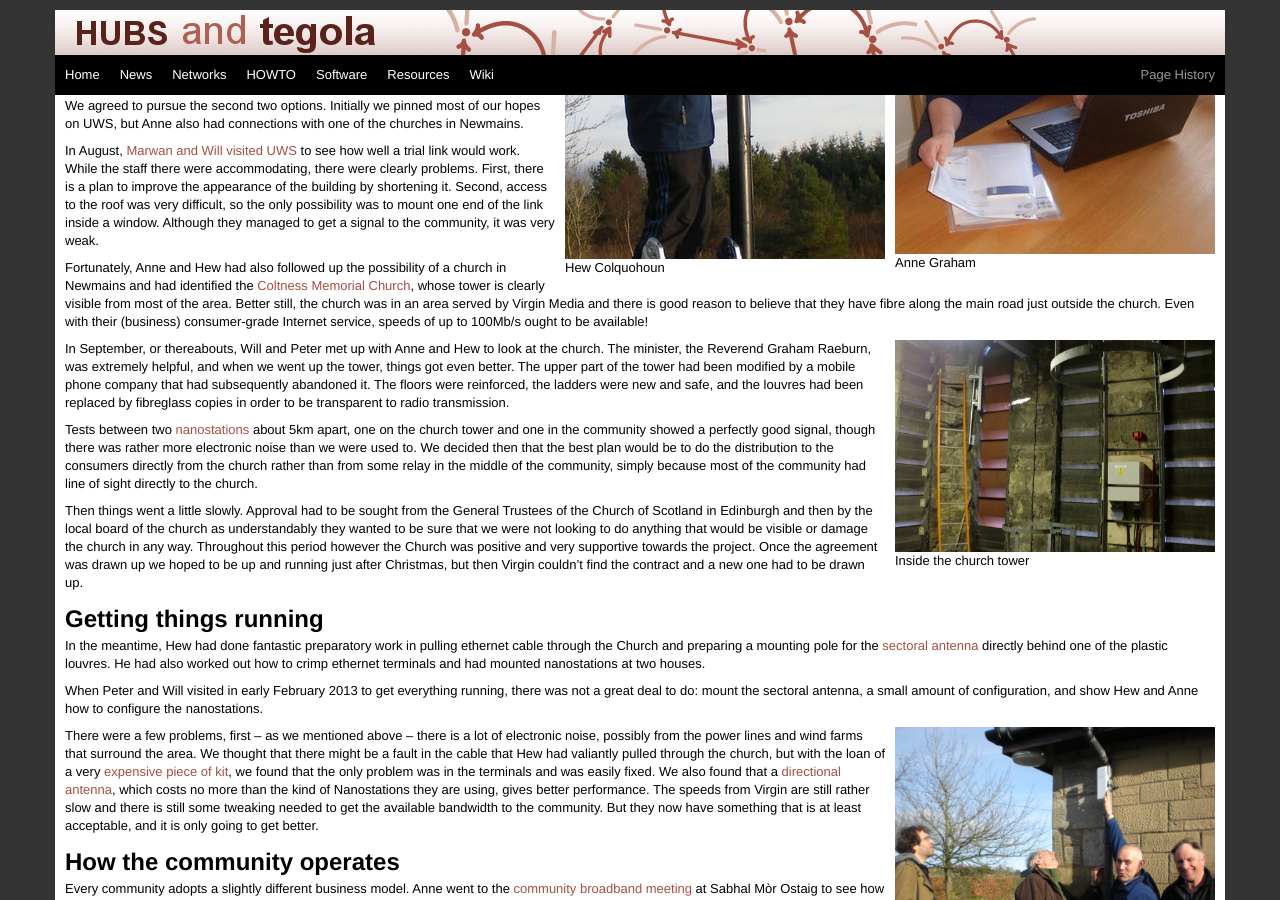
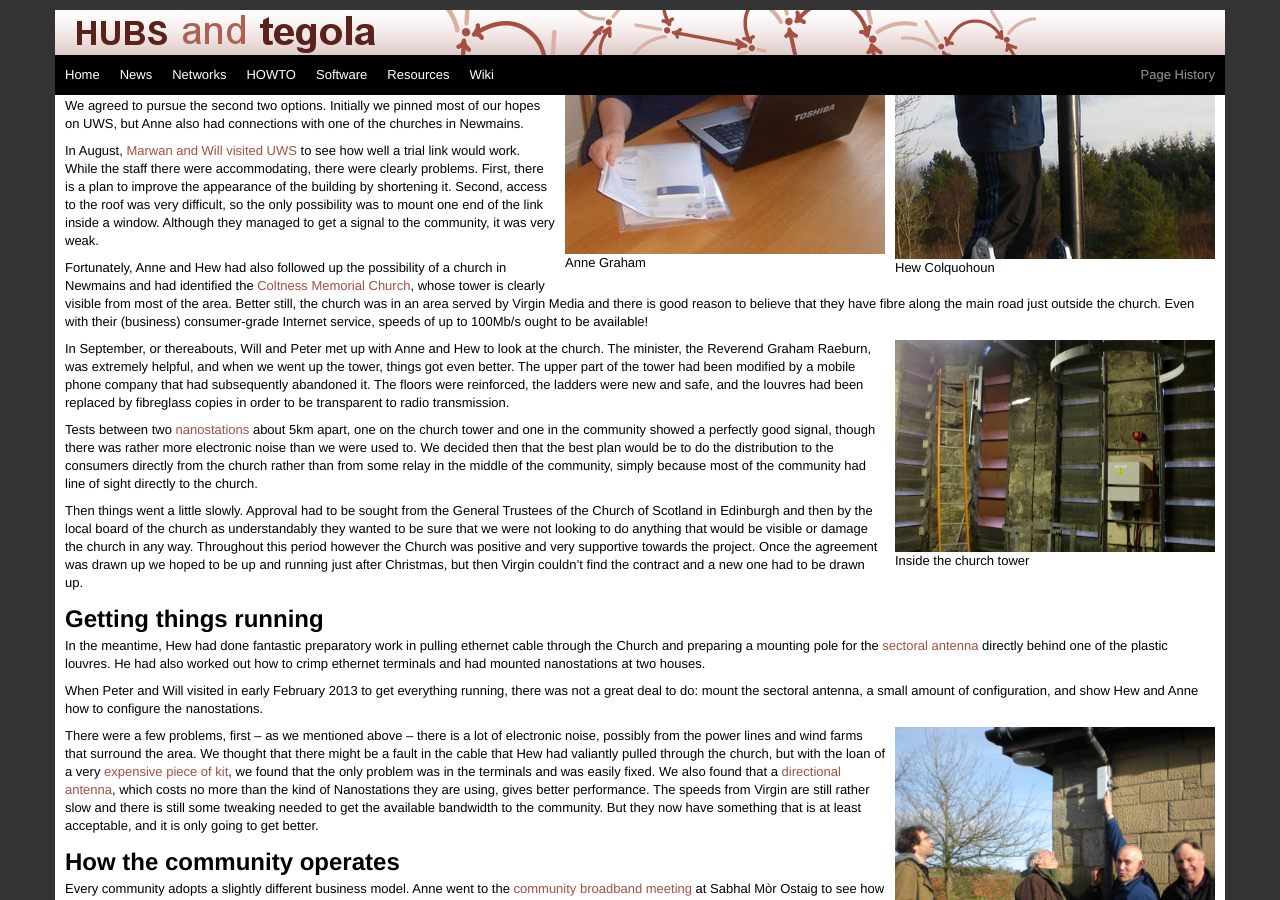
Before and after one commit to tegola-hubs/tegola-hubs.github.com, a Jekyll site: the page built from allanton/index.md, in a window 1280 px wide and 900 px high, scrolled down 978 px. Built offline with Jekyll 4.4.1, drawn with Linux system fonts in a browser that asks for light colours.

Commit message:
rearranged figures

```diff
--- a/allanton/index.md
+++ b/allanton/index.md
@@ -94,14 +94,14 @@ and Hew Colquohoun the "brawn".  The main discussion was where to get
 a good connection to the Internet -- or "backhaul" as it is often
 called.  Three possibilities were discussed:
 <div class="image-float-right">
+     <a href="HewColquohoun.jpg">
+    <img src="HewColquohoun-small.jpg" width="320" alt="Hew Colquohoun"/></a><br/>
+    Hew Colquohoun
+</div>
+<div class="image-float-right">
      <a href="AnneGraham.jpg">
     <img src="AnneGraham-small.jpg" width="320" alt="Anne Graham"/></a><br/>
     Anne Graham
-</div>
-<div class="image-float-right">
-     <a href="HewColquohoun.jpg">
-    <img src="HewColquohoun-small.jpg" width="320" alt="Hew Colquohoun"/></a><br/>
-    Hew Colquohoun
 </div>
 
 * [Shotts].  This would require an intermediate relay, and although the
```
